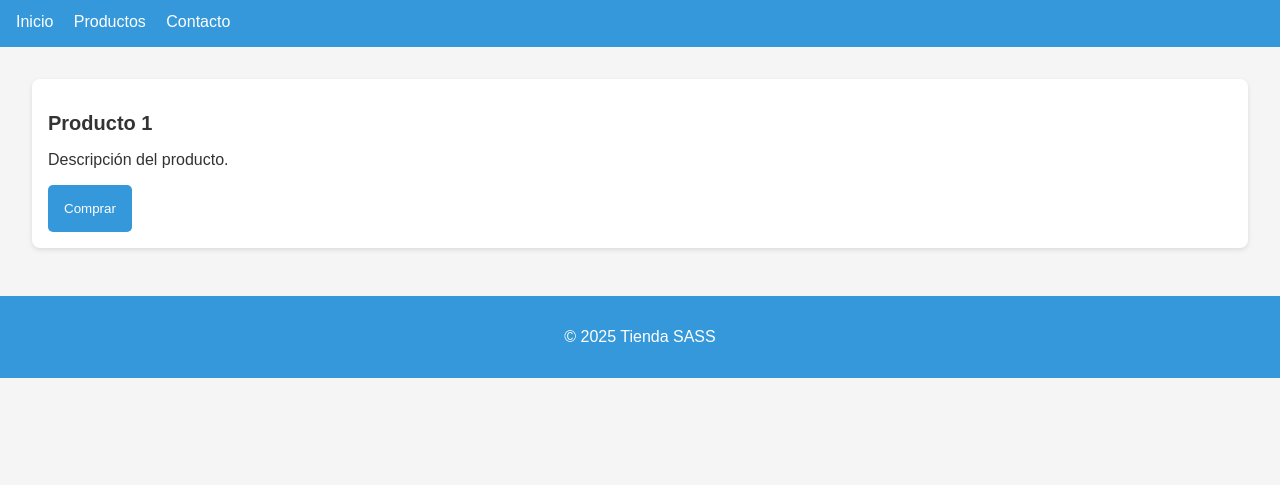
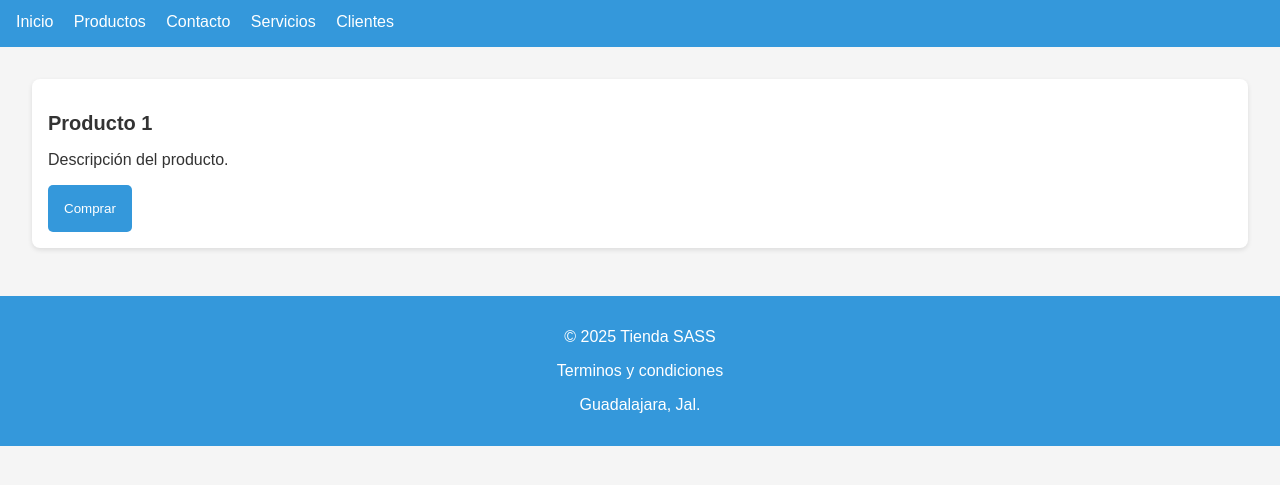
Before and after one commit to Roberto-rgb-code/ecommerce-proyecto, a plain HTML site: page index.html in a window 1280 px wide. Shown: the part 63-548 px from the top of the page. Drawn offline with Linux system fonts and the light colour scheme.

Commit message:
Agregado header y nueva sección de productos

```diff
--- a/index.html
+++ b/index.html
@@ -13,6 +13,8 @@
       <a href="#">Inicio</a>
       <a href="#">Productos</a>
       <a href="#">Contacto</a>
+      <a href="#">Servicios</a>
+      <a href="#">Clientes</a>
     </nav>
   </header>
 
@@ -26,6 +28,8 @@
 
   <footer class="footer">
     <p>© 2025 Tienda SASS</p>
+    <p>Terminos y condiciones</p>
+    <p>Guadalajara, Jal.</p>
   </footer>
 </body>
 </html>
```
